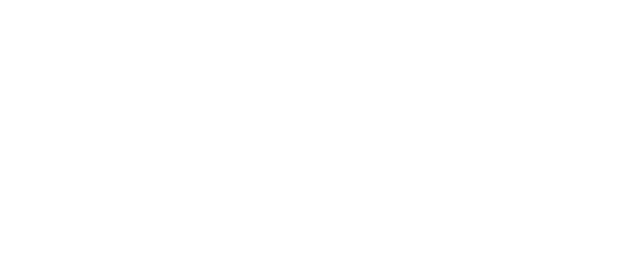
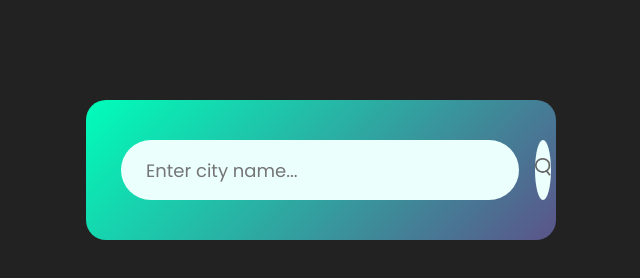
Before and after one commit to MathiasHidalgo/Basic-Weather-App-JS, a plain HTML site: page index.html in a window 1280 px wide. Shown: the whole page, without its empty margins (319-959 px from the left). Drawn offline with Linux system fonts and the light colour scheme.

Commit message:
weather search card completed

```diff
--- a/index.html
+++ b/index.html
@@ -3,10 +3,31 @@
 <head>
 	<meta charset="utf-8">
 	<meta name="viewport" content="width=device-width, initial-scale=1">
+	<!--CSS file-->
 	<link rel="stylesheet" type="text/css" href="main.css">
+	<!--Google Fonts-->
+	<link rel="preconnect" href="https://fonts.googleapis.com">
+	<link rel="preconnect" href="https://fonts.gstatic.com" crossorigin>
+	<link href="https://fonts.googleapis.com/css2?family=Poppins:ital,wght@0,300;0,400;0,500;1,300;1,400&display=swap" rel="stylesheet">
+	<!--Tittle-->
 	<title>Weather Basic App</title>
 </head>
+
 <body>
+<!-- Background -->
+
+
+	<!-- Weather Card-->
+	<div class="card">
+		<div class="search">
+			<input type="text" placeholder="Enter city name..." spellcheck="false">
+			<button><img src="images/search.png"></button>
+		</div>
+	</div>
+
+
+
+
 
 </body>
 </html>
--- a/main.css
+++ b/main.css
@@ -1,6 +1,64 @@
+/* Predetermined Options */
+
 *{
 	margin: 0;
 	padding: 0;
 	font-family: 'Poppins', sans-serif;
 	box-sizing: border-box;
 }
+
+body {
+	background: #222;
+}
+
+/* Backgroud */
+
+
+
+
+/* Weather Card */
+
+.card {
+	width: 90%;
+	max-width: 470px;
+	background: linear-gradient(135deg, #00feba, #5b548a);
+	color: #fff;
+	margin: 100px auto 0;
+	border-radius: 20px;
+	padding: 40px 35px;
+	text-align: center;
+}
+
+.search {
+	width: 100%;
+	display: flex;
+	align-items: center;
+	justify-content: space-between;
+}
+
+.search input {
+	border: 0;
+	outline: 0;
+	background: #ebfffc;
+	color: #555;
+	padding: 10px 25px;
+	height: 60px;
+	border-radius: 30px;
+	flex: 1;
+	margin-right: 16px;
+	font-size: 18px;
+}
+
+.search button {
+	border: 0;
+	outline: 0;
+	background: #ebfffc;
+	border-radius: 50%;
+	width: 60px;
+	height: 60px;
+	cursor: pointer;
+}
+
+.search button img {
+	width: 16px;
+}
```
